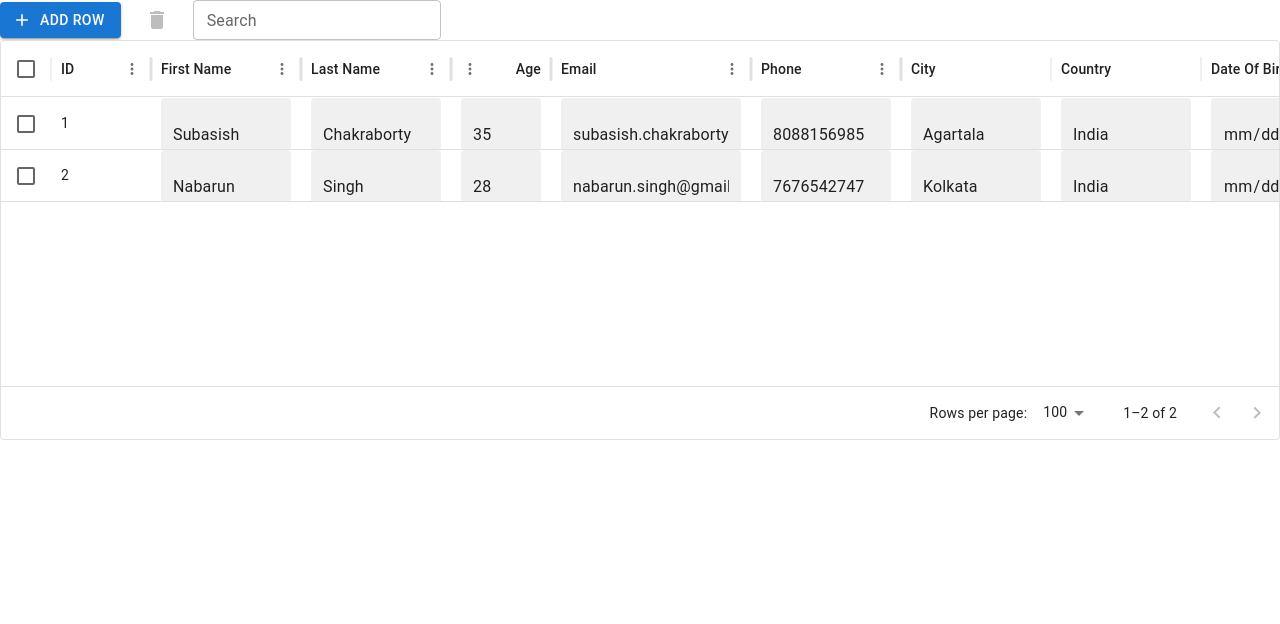
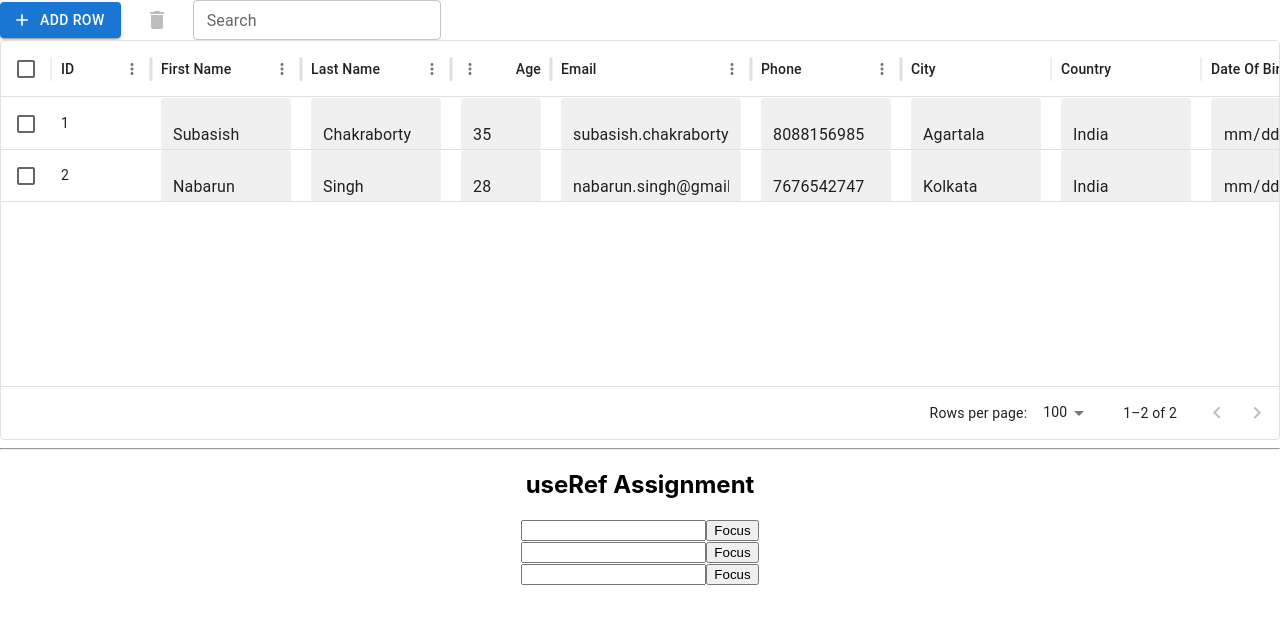
Before and after one commit to subasis14/dtcinfotech, a React (Create React App) app: page /datagrid in a window 1280 px wide. Shown: the top 624 px of the page. Built offline with nearby package versions, Linux system fonts and the light colour scheme.

Commit message:
adde useref Assigment

```diff
--- a/src/Datagrid/ReduxGrid.js
+++ b/src/Datagrid/ReduxGrid.js
@@ -228,6 +228,21 @@ const DataGridTable = () => {
       )
     );
   };
+
+  /*
+  useRef Assignment start here
+  */
+
+  const forLoopData = ["Item 1", "Item 2", "Item 3"];
+
+  const inputRefs = React.useRef(forLoopData.map(() => React.createRef()));
+
+  const focusInput = (index) => {
+    inputRefs.current[index].current.focus();
+  };
+
+  // End Here//
+
   return (
     <div style={{ height: 400, width: "100%" }}>
       <Grid container alignItems="center" spacing={2}>
@@ -271,6 +286,15 @@ const DataGridTable = () => {
           handleSelectionChange(GridRowSelectedParams);
         }}
       />
+      <hr />
+
+      <h2>useRef Assignment</h2>
+      {forLoopData.map((item, index) => (
+        <div key={index}>
+          <input ref={inputRefs.current[index]} type="text" />
+          <button onClick={() => focusInput(index)}>Focus</button>
+        </div>
+      ))}
     </div>
   );
 };
--- a/src/Datagrid/StateGrid.js
+++ b/src/Datagrid/StateGrid.js
@@ -272,6 +272,20 @@ const StateDataGrid = () => {
     localStorage.setItem("gridRows", JSON.stringify(gridRows));
   }, [gridRows]);
 
+  /*
+  useRef Assignment start here
+  */
+
+  const forLoopData = ["Item 1", "Item 2", "Item 3"];
+
+  const inputRefs = React.useRef(forLoopData.map(() => React.createRef()));
+
+  const focusInput = (index) => {
+    inputRefs.current[index].current.focus();
+  };
+
+  // End Here//
+
   return (
     <div style={{ height: 400, width: "100%" }}>
       <Grid container alignItems="center" spacing={2}>
@@ -315,6 +329,15 @@ const StateDataGrid = () => {
           handleSelectionChange(GridRowSelectedParams);
         }}
       />
+      <hr />
+
+      <h2>useRef Assignment</h2>
+      {forLoopData.map((item, index) => (
+        <div key={index}>
+          <input ref={inputRefs.current[index]} type="text" />
+          <button onClick={() => focusInput(index)}>Focus</button>
+        </div>
+      ))}
     </div>
   );
 };
```
